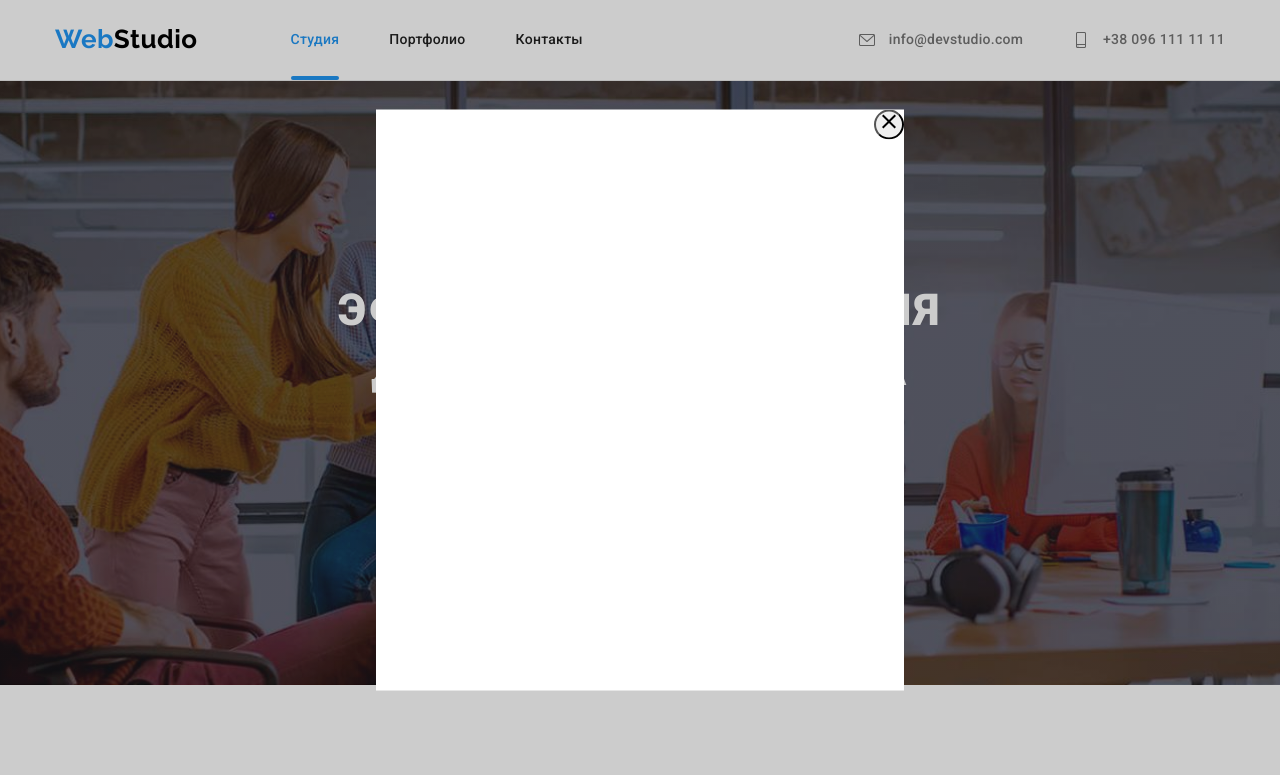
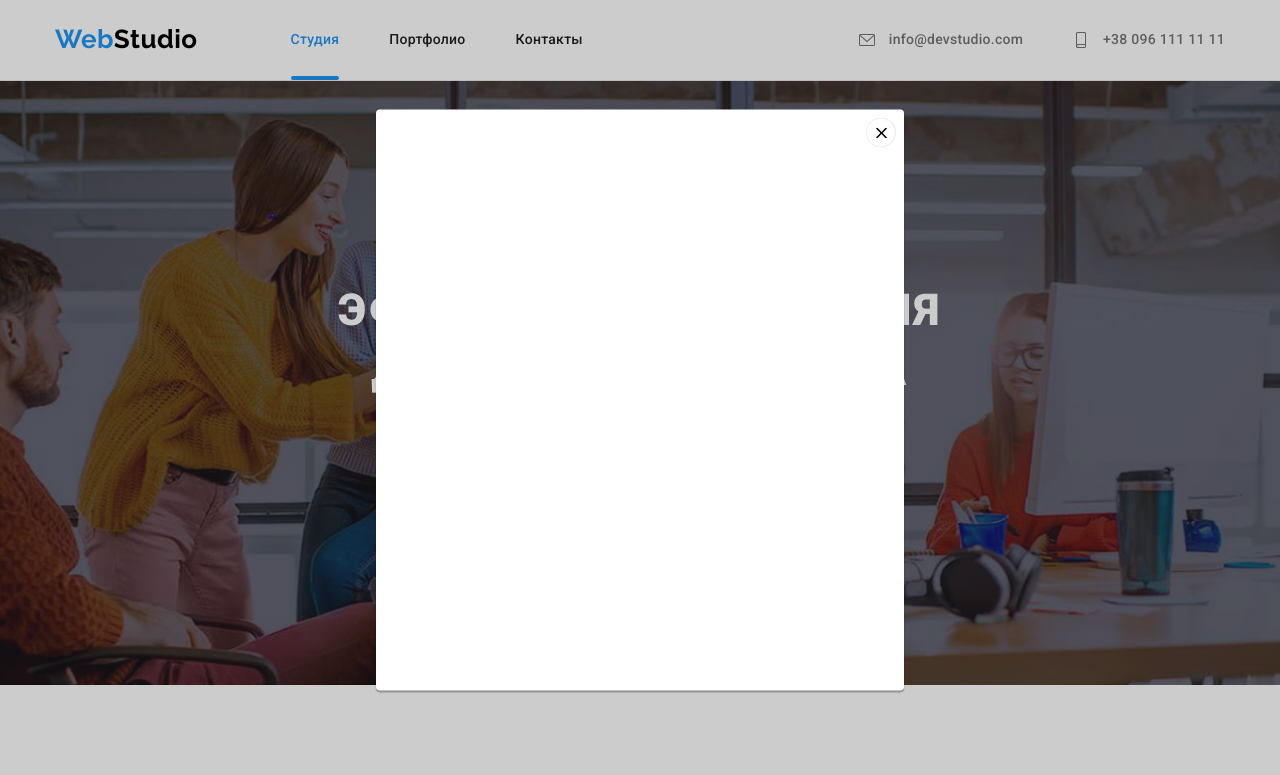
Before and after one commit to AnionB/goit-markup-hw-05, a plain HTML site: page index.html in a window 1280 px wide. Both pictures are taken after a click on the button "Заказать услугу". Shown: the top 775 px of the page. Drawn offline with nearby package versions, Linux system fonts and the light colour scheme.

Commit message:
вносит правки, добавляет стили кнопке

```diff
--- a/css/styles.css
+++ b/css/styles.css
@@ -487,6 +487,8 @@ color: var(--text-alt-color);
 .contact {
   color: rgba(255, 255, 255, 0.6);
 }
+
+/* Backdrop & modal */
 .backdrop {
   position: fixed;
   top: 0;
@@ -509,8 +511,12 @@ color: var(--text-alt-color);
 
   min-width: 528px;
   min-height: 581px;
+  padding: 8px 8px;
+  border-radius: 4px;
+  box-shadow: 0px 1px 3px rgba(0, 0, 0, 0.12), 0px 1px 1px rgba(0, 0, 0, 0.14), 0px 2px 1px rgba(0, 0, 0, 0.2);
   background-color: var(--background-color);
   transition: transform 250ms cubic-bezier(0.4, 0, 0.2, 1);
+
 
 }
 .backdrop.is-hidden .modal {
@@ -518,14 +524,17 @@ color: var(--text-alt-color);
 }
 .close-button {
   position: absolute;
-  right: 0;
+  right: 8px;
   height: 30px;
   width: 30px;
   border-radius: 50%;
+  border-width: 1px;
+  border-color: rgba(0, 0, 0, 0.1) ;
+  background-color: transparent;
   display: flex;
+  align-items: center;
+  justify-content: center;
 }
 .icon-close{
-  align-items: center;
-  justify-content: center;
-  height: 18px;
-  width: 18px;}
+  height: 11px;
+  width: 11px;}
--- a/index.html
+++ b/index.html
@@ -141,8 +141,8 @@
               <a class="link" href=""
                 ><img
                   src="./img/box1.jpg"
-                  alt="Создание есктопных приложений"
-                  title="Создание есктопных приложений"
+                  alt="Создание десктопных приложений"
+                  title="Создание десктопных приложений"
                   width="370"
                   height="294"
                 />
```
Also changed, not shown: portfolio.html (+1 -1 lines).
